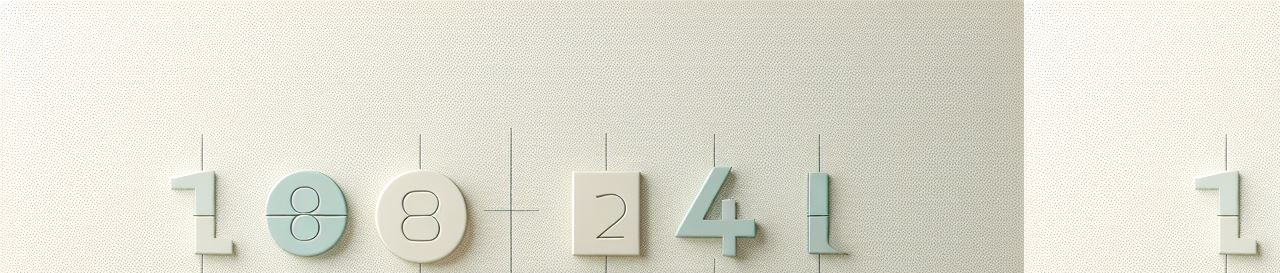
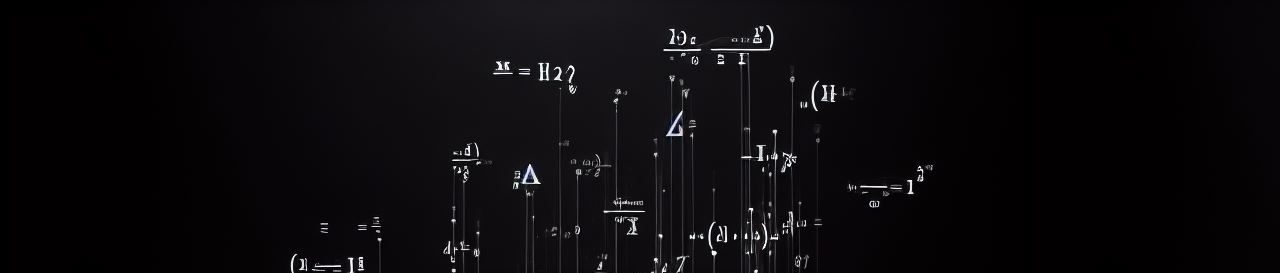
Before and after one commit to Inojoza28/game, a plain HTML site: page index.html in a window 1280 px wide. Shown: the top 273 px of the page. Drawn offline with Linux system fonts and the light colour scheme.

Commit message:
Add files via upload

```diff
--- a/style.css
+++ b/style.css
@@ -1,6 +1,6 @@
 body {
   font-family: Arial, sans-serif;
- background-image: url('_cad79e69-caba-45ae-8574-4098d570a8eb.jpg');
+ background-image: url('img/math.jpg');
   margin: 0;
   padding: 0;
   display: flex;
```
Also changed, not shown: img/math.jpg (added).
